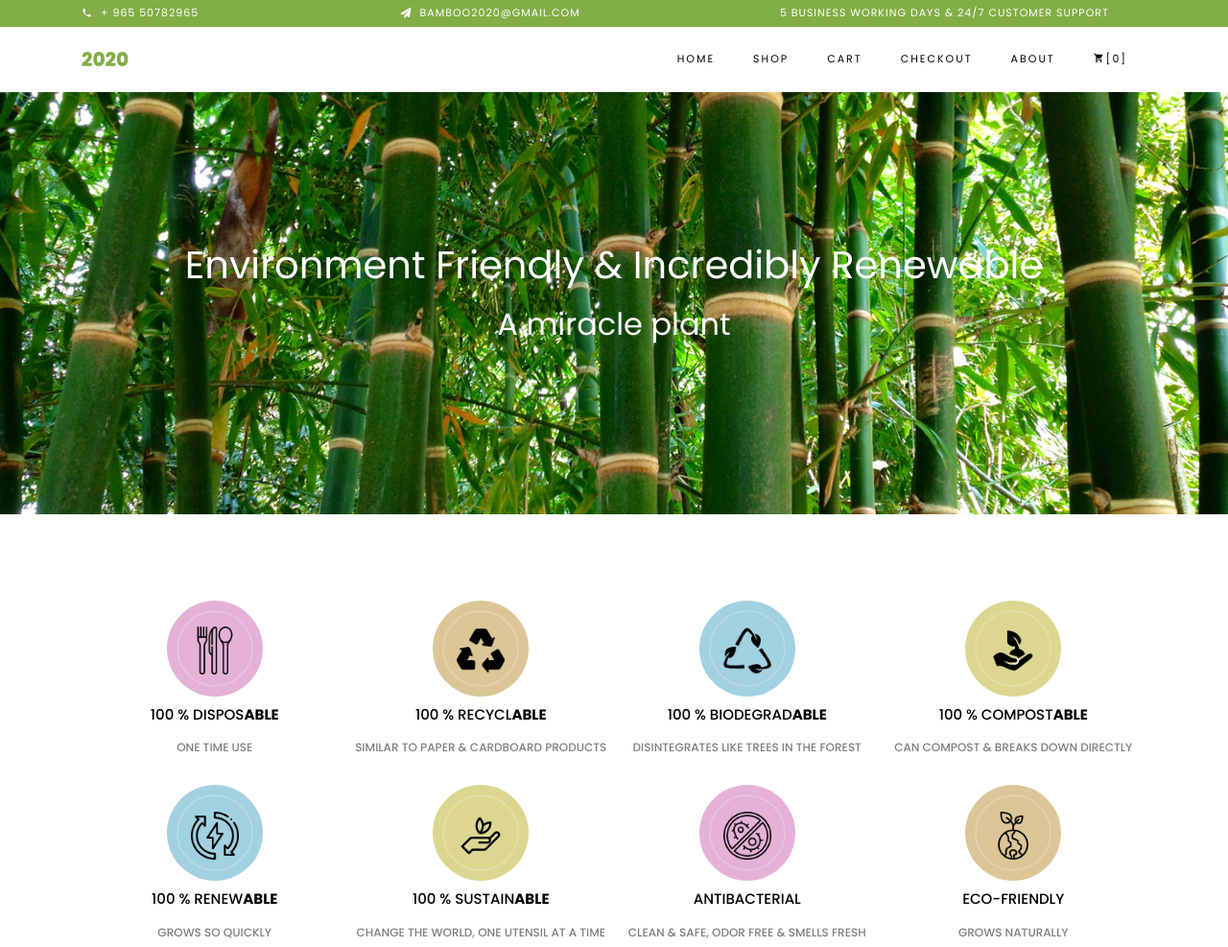
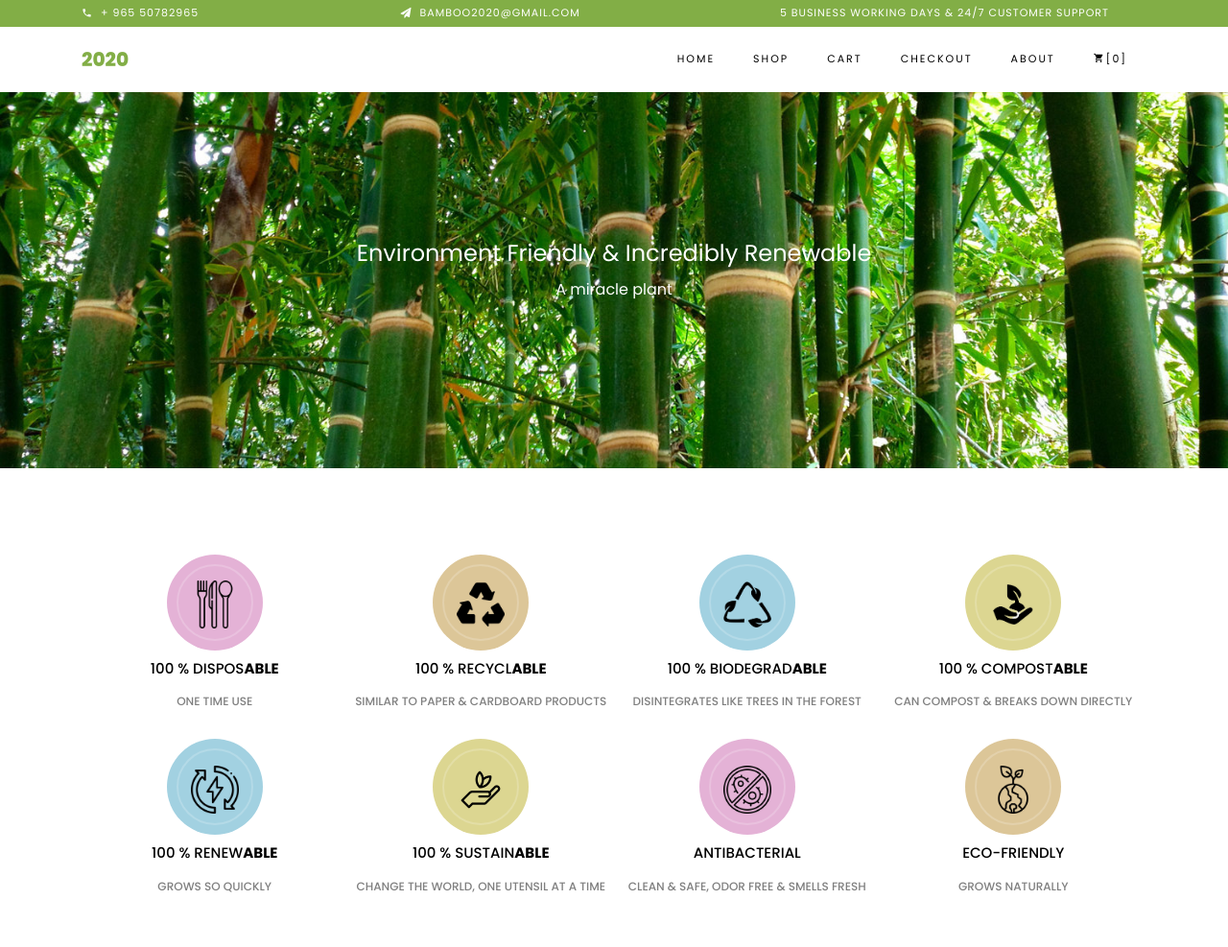
Before and after one commit to Scode97/innovateforkuwait-2020, a plain HTML site: page index.html in a window 1280 px wide. Shown: the top 987 px of the page at 96% size. Drawn offline with Linux system fonts and the light colour scheme; some packages are replaced by stand-ins of ours; no server answers; files whose address does not match are found by name.

```diff
--- a/index.html
+++ b/index.html
@@ -77,8 +77,8 @@
       <div class="container">
         <div class="row no-gutters slider-text align-items-center justify-content-center">
          <div class="col-sm-12 ftco-animate text-center" style="color: white">
-	              <h1 class="mb-2" style="color: white">Environment Friendly &amp; Incredibly Renewable</h1>
-	              <h2 class="subheading mb-4" style="color: white">A miracle plant</h2>
+	              <h1 class="mb-2" style="color: white; font-size: x-large;">Environment Friendly &amp; Incredibly Renewable</h1>
+	              <h2 class="subheading mb-4" style="color: white; font-size: medium;">A miracle plant</h2>
 	            </div>
         </div>
       </div>
```
